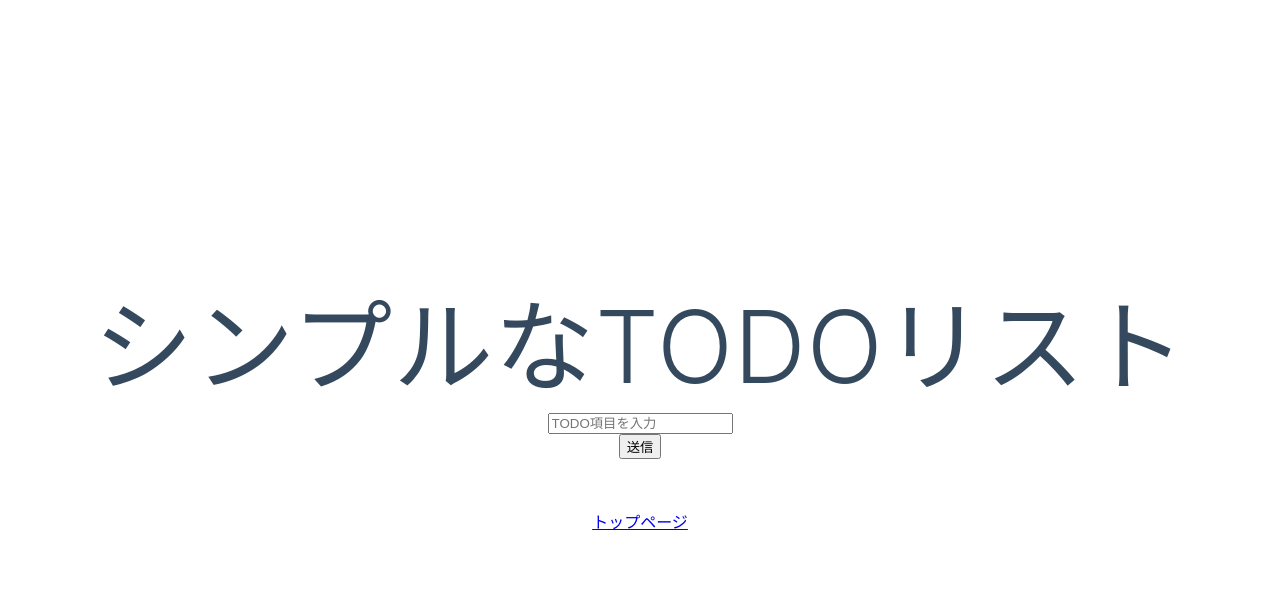
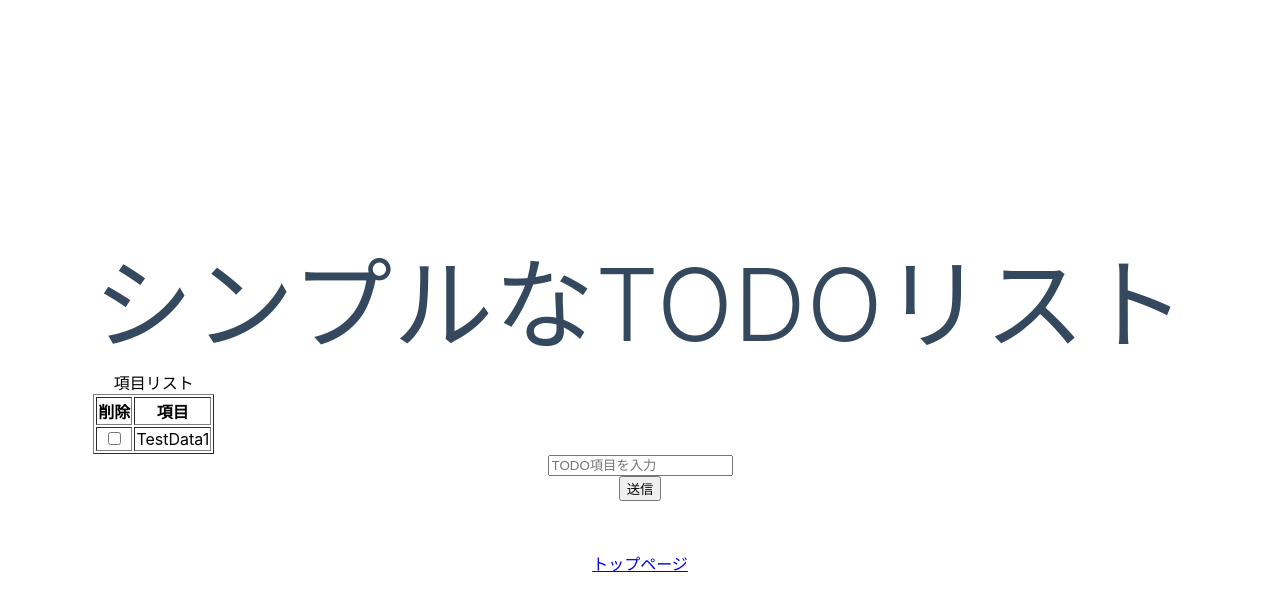
Before and after one commit to YanaPIIDXer/NuxtTest, a Nuxt app: page /simple-todo-list in a window 1280 px wide. Both pictures are taken after a click on the button "送信". Shown: the top 610 px of the page. Built offline with nearby package versions, Linux system fonts and the light colour scheme.

Commit message:
ボタンを押下したらデータを追加するようにした。 ※挿入されるデータはダミーデータ。

```diff
--- a/pages/simple-todo-list.vue
+++ b/pages/simple-todo-list.vue
@@ -5,6 +5,19 @@
         シンプルなTODOリスト
       </h1>
       <div class="unit">
+          <div v-if="items.length > 0">
+              <table border=1>
+                  <caption>項目リスト</caption>
+                  <tr><th>削除</th><th>項目</th></tr>
+                  <tr v-for="item in items" :key="item">
+                      <td><input type="checkbox"></td>
+                      <td>{{ item }}</td>
+                  </tr>
+              </table>
+          </div>
+          <div v-else>
+              項目を追加して下さい。
+          </div>
           <input type="text" placeholder="TODO項目を入力"><br />
           <button v-on:click="onSend">送信</button>
       </div>
@@ -16,11 +29,18 @@
 <script>
 export default
 {
+    data()
+    {
+        return {
+            items: []
+        }
+    },
+
     methods:
     {
         onSend: function()
         {
-            alert("onSend");
+            this.items.push("TestData" + (this.items.length + 1));
         },
     },
 }
```
